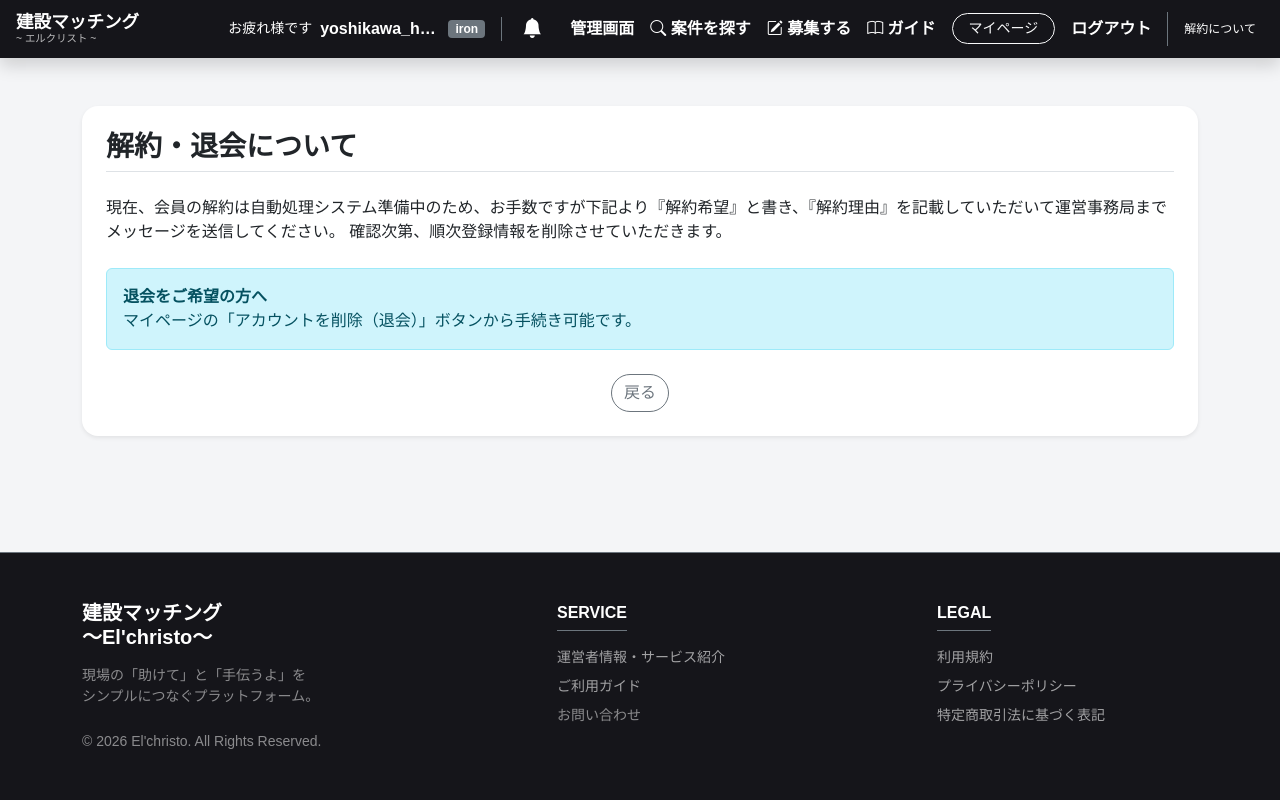
After one commit to Elchristo-j/kensetsu-app, a Django app: page /accounts/guide/cancellation-info/ in a window 1280 px wide. The commit adds this page. Run offline with Django 5.2, Linux system fonts and the light colour scheme; a user stored in the database is signed in; data comes from the database, SQL or seed files in the repository; data that the repository does not hold is empty; parts of the project's set-up code (start-up, migrations or seed data) failed here and were passed over.

Commit message:
もう出るわ出るわ不具合が

```diff
--- /dev/null
+++ b/accounts/templates/accounts/delete_guide_only.html
@@ -0,0 +1,23 @@
+{% extends 'base.html' %}
+
+{% block content %}
+<div class="container mt-5 mb-5">
+    <div class="card shadow-sm border-0 rounded-4">
+        <div class="card-body p-4">
+            <h3 class="fw-bold mb-4 border-bottom pb-2">解約・退会について</h3>
+
+            <p>現在、会員の解約は自動処理システム準備中のため、お手数ですが下記より『解約希望』と書き、『解約理由』を記載していただいて運営事務局までメッセージを送信してください。
+確認次第、順次登録情報を削除させていただきます。</p>
+
+            <div class="alert alert-info mt-4">
+                <strong>退会をご希望の方へ</strong><br>
+                マイページの「アカウントを削除（退会）」ボタンから手続き可能です。
+            </div>
+
+            <div class="text-center mt-4">
+                <a href="{% url 'mypage' %}" class="btn btn-outline-secondary rounded-pill">戻る</a>
+            </div>
+        </div>
+    </div>
+</div>
+{% endblock %}
--- a/accounts/urls.py
+++ b/accounts/urls.py
@@ -27,4 +27,7 @@ urlpatterns = [
 
     # ★この1行を追加してください！
     path('account/delete/', views.account_delete, name='account_delete'),
+
+    # accounts/urls.py の urlpatterns の中に追加
+    path('guide/cancellation-info/', views.delete_guide_only, name='delete_guide_only'),
 ]
--- a/accounts/views.py
+++ b/accounts/views.py
@@ -266,3 +266,9 @@ def account_delete(request):
         messages.info(request, "退会処理が完了しました。ご利用ありがとうございました。")
         return redirect('home')
     return render(request, 'accounts/account_delete_confirm.html')
+
+# accounts/views.py の一番下あたりに追加
+@login_required
+def delete_guide_only(request):
+    # ここはIronランクでも誰でも見られるように制限はかけません
+    return render(request, 'accounts/delete_guide_only.html')
--- a/templates/base.html
+++ b/templates/base.html
@@ -146,7 +146,11 @@
 
                         {% if not is_ios_app %}
                             <li class="nav-item ms-lg-2 border-start border-secondary ps-lg-2 mt-2 mt-lg-0">
-                                 <a class="nav-link nav-link-cancel" href="{% url 'subscription_plans' %}#cancel-info">解約について</a>
+                                {% if user.is_authenticated and user.profile.rank == 'iron' %}
+                                    <a class="nav-link nav-link-cancel" href="{% url 'delete_guide_only' %}">解約について</a>
+                                {% else %}
+                                    <a class="nav-link nav-link-cancel" href="{% url 'subscription_plans' %}#cancel-info">解約について</a>
+                                {% endif %}
                             </li>
                         {% endif %}
 
```
